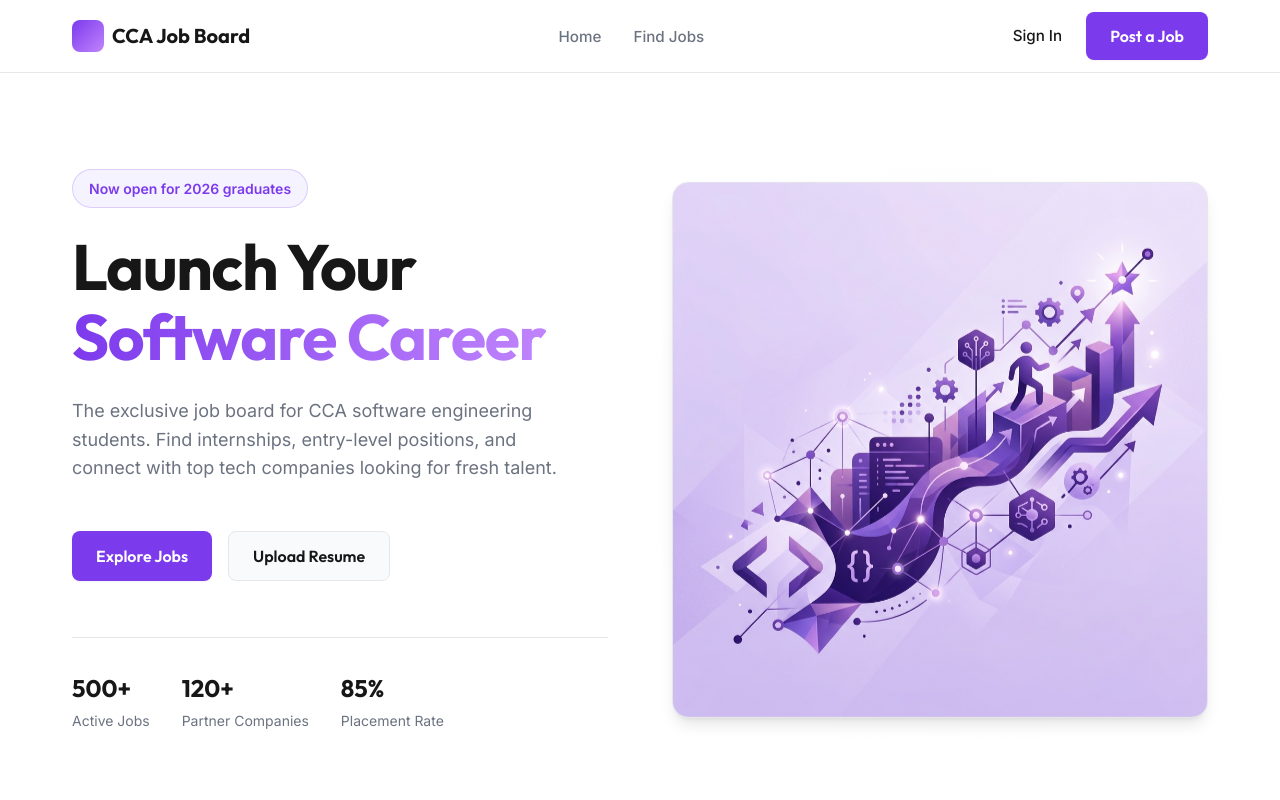
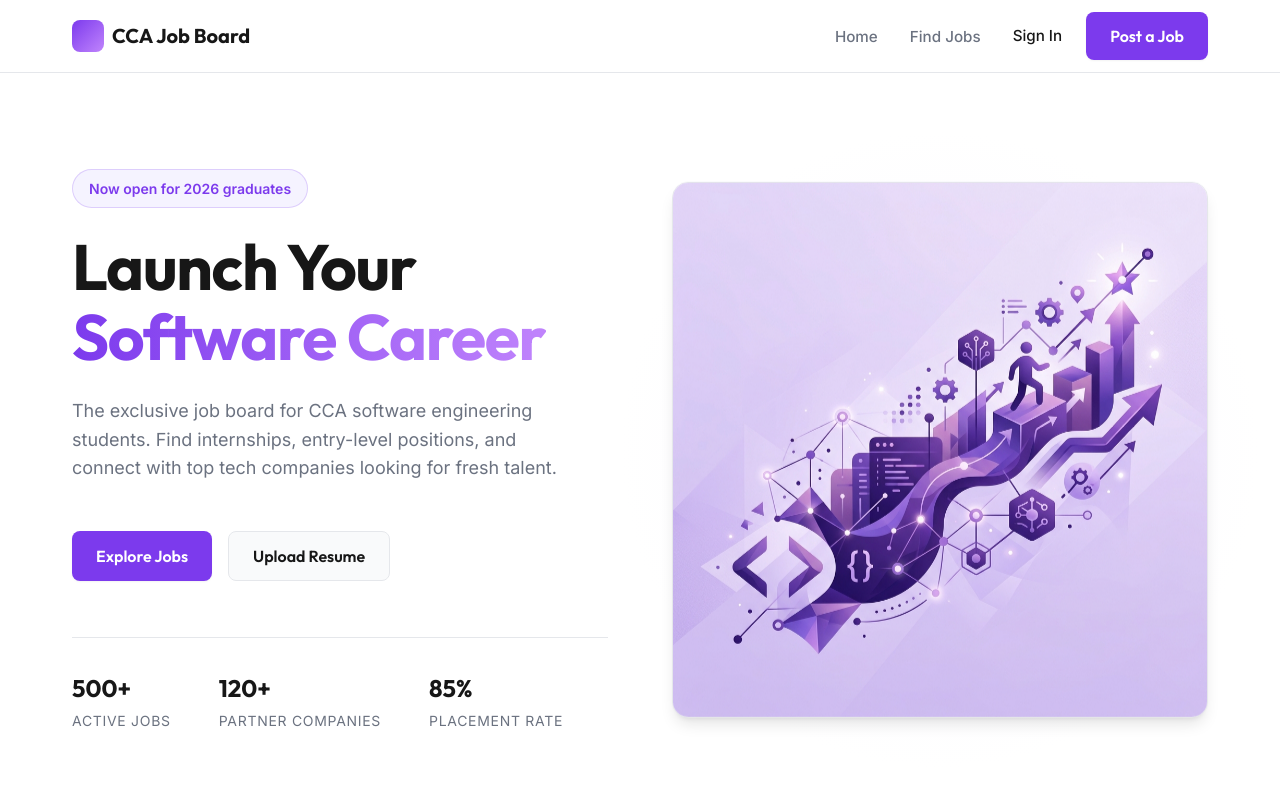
Before and after one commit to ravndusenanayake/fs-job-board-next-js-web-app, a Next.js app: page / in a window 1280 px wide. Shown: the top 800 px of the page. Built offline with nearby package versions, Linux system fonts and the light colour scheme; no server answers; the database is empty.

Commit message:
feat: implement modular CSS styling for job filtering and detail pages with a new shared Header component

```diff
--- a/app/(main)/page.module.css
+++ b/app/(main)/page.module.css
@@ -83,10 +83,17 @@
 
 .stats {
   display: flex;
-  gap: 2rem;
+  flex-wrap: wrap;
+  gap: 1.5rem;
   margin-top: 2rem;
   padding-top: 2rem;
   border-top: 1px solid var(--border);
+}
+
+@media (min-width: 480px) {
+  .stats {
+    gap: 3rem;
+  }
 }
 
 .statItem {
@@ -97,14 +104,28 @@
 
 .statNumber {
   font-family: var(--font-outfit);
-  font-size: 1.5rem;
+  font-size: 1.25rem;
   font-weight: 700;
   color: var(--foreground);
 }
 
+@media (min-width: 480px) {
+  .statNumber {
+    font-size: 1.5rem;
+  }
+}
+
 .statLabel {
-  font-size: 0.875rem;
+  font-size: 0.75rem;
   color: var(--text-muted);
+  text-transform: uppercase;
+  letter-spacing: 0.05em;
+}
+
+@media (min-width: 480px) {
+  .statLabel {
+    font-size: 0.875rem;
+  }
 }
 
 .heroImageWrapper {
--- a/components/Header.module.css
+++ b/components/Header.module.css
@@ -30,19 +30,40 @@
   border-radius: 0.5rem;
 }
 
+.mobileWrapper {
+  display: flex;
+  flex-direction: column;
+  position: fixed;
+  top: 4.5rem;
+  left: 0;
+  right: 0;
+  bottom: 0;
+  background-color: var(--background);
+  padding: 2rem;
+  gap: 2rem;
+  z-index: 100;
+  transform: translateX(100%);
+  transition: transform 0.3s ease-in-out;
+}
+
+.isOpen {
+  transform: translateX(0);
+}
+
 .nav {
-  display: none;
+  display: block;
 }
 
 .navLinks {
   display: flex;
-  gap: 2rem;
+  flex-direction: column;
+  gap: 1.5rem;
 }
 
 .navLinks a {
-  color: var(--text-muted);
-  font-weight: 500;
-  font-size: 0.95rem;
+  color: var(--foreground);
+  font-weight: 600;
+  font-size: 1.25rem;
   transition: color 0.2s ease;
 }
 
@@ -51,20 +72,19 @@
 }
 
 .actions {
-  display: none;
-  align-items: center;
+  display: flex;
+  flex-direction: column;
+  align-items: flex-start;
   gap: 1.5rem;
+  margin-top: auto;
+  padding-top: 2rem;
+  border-top: 1px solid var(--border);
 }
 
 .signIn {
   color: var(--foreground);
-  font-weight: 500;
-  font-size: 0.95rem;
-  transition: color 0.2s ease;
-}
-
-.signIn:hover {
-  color: var(--primary);
+  font-weight: 600;
+  font-size: 1.125rem;
 }
 
 .mobileMenuBtn {
@@ -73,6 +93,10 @@
   justify-content: space-between;
   width: 1.5rem;
   height: 1.125rem;
+  background: none;
+  border: none;
+  cursor: pointer;
+  padding: 0;
 }
 
 .mobileMenuBtn span {
@@ -81,17 +105,59 @@
   height: 2px;
   background-color: var(--foreground);
   border-radius: 2px;
-  transition: transform 0.2s ease;
+  transition: all 0.3s ease;
+}
+
+.btnActive span:nth-child(1) {
+  transform: translateY(7px) rotate(45deg);
+}
+
+.btnActive span:nth-child(2) {
+  opacity: 0;
+}
+
+.btnActive span:nth-child(3) {
+  transform: translateY(-7px) rotate(-45deg);
 }
 
 /* Tablet and Desktop */
 @media (min-width: 768px) {
-  .nav {
-    display: block;
+  .mobileWrapper {
+    position: static;
+    transform: none;
+    flex-direction: row;
+    padding: 0;
+    gap: 2rem;
+    background: none;
+    align-items: center;
+    height: auto;
+    width: auto;
   }
+
+  .navLinks {
+    flex-direction: row;
+    gap: 2rem;
+  }
+
+  .navLinks a {
+    font-size: 0.95rem;
+    font-weight: 500;
+    color: var(--text-muted);
+  }
+
   .actions {
-    display: flex;
+    flex-direction: row;
+    align-items: center;
+    margin-top: 0;
+    padding-top: 0;
+    border-top: none;
   }
+
+  .signIn {
+    font-size: 0.95rem;
+    font-weight: 500;
+  }
+
   .mobileMenuBtn {
     display: none;
   }
--- a/components/Header.tsx
+++ b/components/Header.tsx
@@ -1,7 +1,16 @@
+'use client';
+
+import { useState } from 'react';
 import styles from './Header.module.css';
 import Link from 'next/link';
 
 export default function Header() {
+  const [isMenuOpen, setIsMenuOpen] = useState(false);
+
+  const toggleMenu = () => {
+    setIsMenuOpen(!isMenuOpen);
+  };
+
   return (
     <header className={styles.header}>
       <div className={`container ${styles.headerContainer}`}>
@@ -10,10 +19,11 @@ export default function Header() {
           <span>CCA Job Board</span>
         </Link>
 
+        <div className={`${styles.mobileWrapper} ${isMenuOpen ? styles.isOpen : ''}`}>
           <nav className={styles.nav}>
             <ul className={styles.navLinks}>
-            <li><Link href="/">Home</Link></li>
-            <li><Link href="/jobs">Find Jobs</Link></li>
+              <li><Link href="/" onClick={() => setIsMenuOpen(false)}>Home</Link></li>
+              <li><Link href="/jobs" onClick={() => setIsMenuOpen(false)}>Find Jobs</Link></li>
             </ul>
           </nav>
 
@@ -21,8 +31,13 @@ export default function Header() {
             <Link href="#" className={styles.signIn}>Sign In</Link>
             <Link href="#" className="btn-primary">Post a Job</Link>
           </div>
+        </div>
 
-        <button className={styles.mobileMenuBtn} aria-label="Toggle menu">
+        <button
+          className={`${styles.mobileMenuBtn} ${isMenuOpen ? styles.btnActive : ''}`}
+          onClick={toggleMenu}
+          aria-label="Toggle menu"
+        >
           <span></span>
           <span></span>
           <span></span>
```
Also changed, not shown: app/(main)/jobs/[id]/page.module.css (+21 -4 lines), components/JobFilters.module.css (+9 -2 lines). Lines whose indentation alone changed are shown as unchanged.
